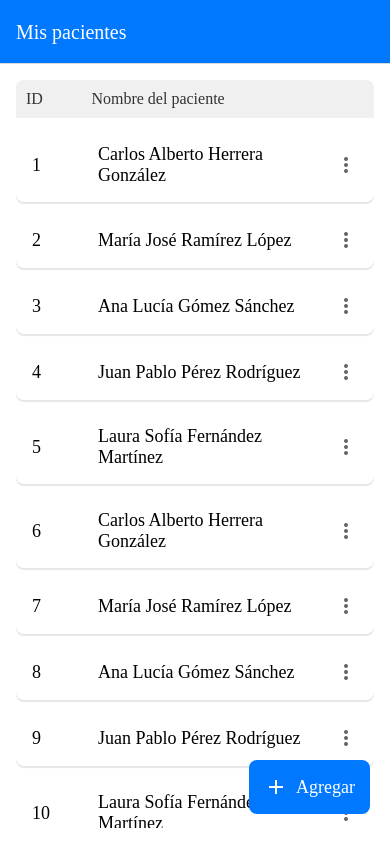
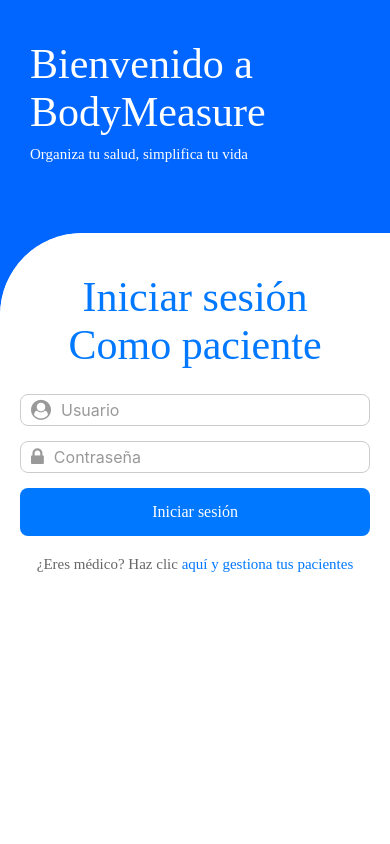
Before and after one commit to NoeOnDev/BodyMeasure, a React Native app: screen / in a window 390 px wide. Built offline with nearby package versions, Linux system fonts and the light colour scheme.

Commit message:
refactor: Update RegisterStyles to use consistent color for input fields

```diff
--- a/src/components/styles/RegisterStyles.tsx
+++ b/src/components/styles/RegisterStyles.tsx
@@ -27,7 +27,9 @@ export const styles = StyleSheet.create({
     paddingHorizontal: 10,
     marginBottom: 16,
     backgroundColor: '#fff',
+    fontFamily: 'Montserrat-Regular',
     fontSize: 16,
+    color: '#333',
   },
   icon: {
     marginRight: 10,
@@ -35,6 +37,7 @@ export const styles = StyleSheet.create({
   inputWithUnitContainer: {
     position: 'relative',
     width: '48%',
+    color: '#333',
   },
   inputWithUnit: {
     height: 50,
@@ -46,6 +49,7 @@ export const styles = StyleSheet.create({
     width: '100%',
     fontSize: 16,
     fontFamily: 'Montserrat-Regular',
+    color: '#333',
   },
   unitText: {
     position: 'absolute',
@@ -53,11 +57,13 @@ export const styles = StyleSheet.create({
     top: 15,
     fontSize: 16,
     fontFamily: 'Montserrat-Regular',
+    color: '#333',
   },
   picker: {
     fontSize: 16,
     marginLeft: -12,
     fontFamily: 'Montserrat-Regular',
+    color: '#333',
   },
   inputWithIcon: {
     flex: 1,
@@ -74,6 +80,7 @@ export const styles = StyleSheet.create({
     width: '100%',
     fontFamily: 'Montserrat-Regular',
     fontSize: 16,
+    color: '#333',
   },
   row: {
     flexDirection: 'row',
@@ -82,6 +89,7 @@ export const styles = StyleSheet.create({
   smallInput: {
     width: '48%',
     fontFamily: 'Montserrat-Regular',
+    color: '#333',
   },
   animatedButtonContainer: {
     width: '100%',
--- a/src/containers/App.tsx
+++ b/src/containers/App.tsx
@@ -22,6 +22,11 @@ const App = (): React.JSX.Element => {
           },
         }}>
         <Stack.Screen
+          name="Login"
+          component={LoginSwitcher}
+          options={{headerShown: false}}
+        />
+        <Stack.Screen
           name="Patients"
           component={PatientsScreen}
           options={{title: 'Mis pacientes'}}
@@ -31,11 +36,6 @@ const App = (): React.JSX.Element => {
           component={RegisterScreen}
           options={{title: 'Registro de paciente'}}
         />
-        <Stack.Screen
-          name="Login"
-          component={LoginSwitcher}
-          options={{headerShown: false}}
-        />
       </Stack.Navigator>
     </NavigationContainer>
   );
```
